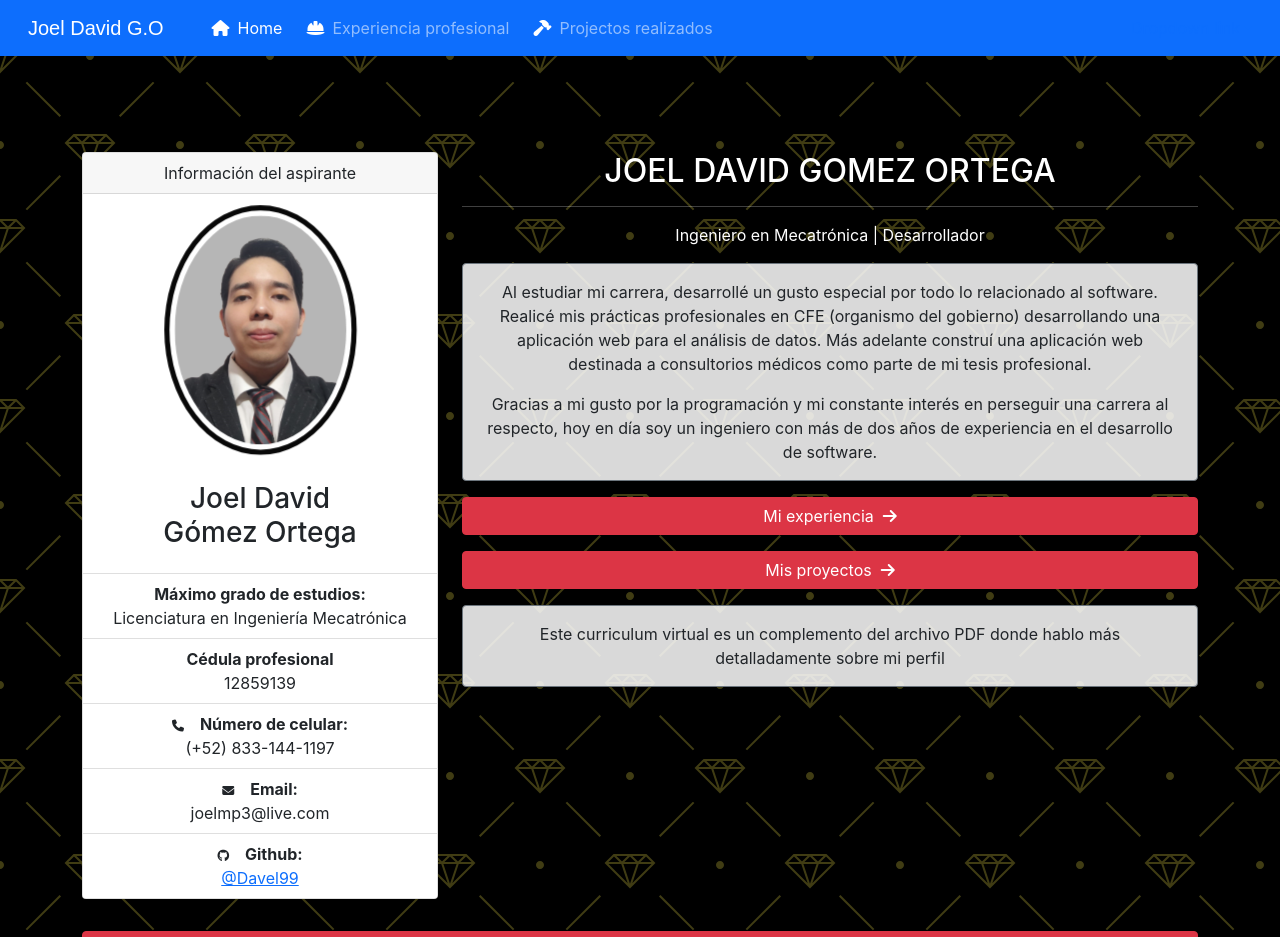
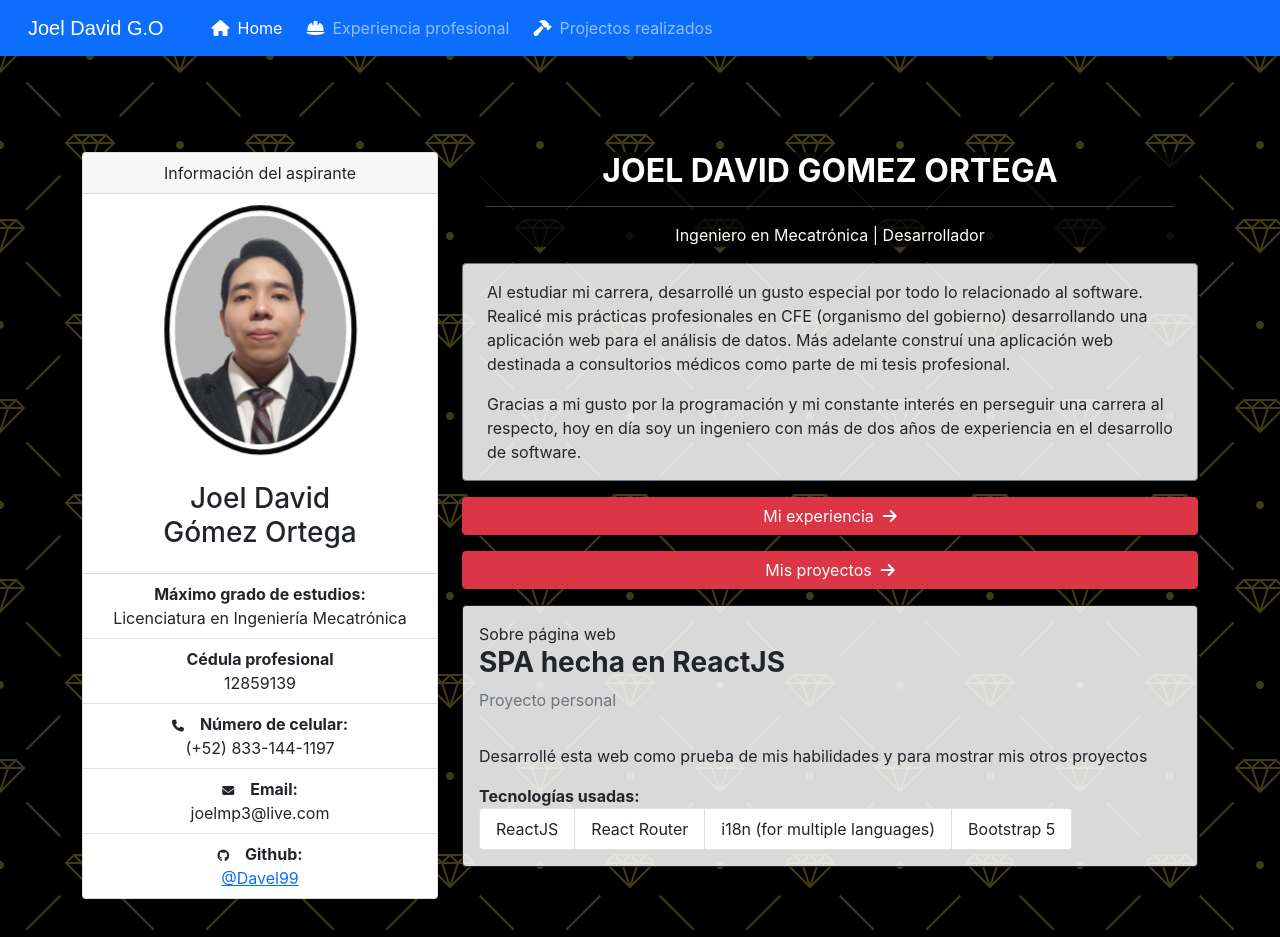
Before and after one commit to Davel99/resume, a React (Create React App) app: page / in a window 1280 px wide. Shown: the top 937 px of the page. Built offline with nearby package versions, Linux system fonts and the light colour scheme.

Commit message:
Added page project in home

```diff
--- a/src/pages/Home.jsx
+++ b/src/pages/Home.jsx
@@ -5,13 +5,18 @@ import LinkRepo from "./microcomponents/RepoLink"
 const Home = () => {
     return (
         <div class="container pt-5">
-            <div className="row pb-3">
+            <div className="row">
                 <div className="col-sm-12 col-md-4 text-dark">
                     <PresentationCard></PresentationCard>
                 </div>
-                <div className="col-sm-12 col-md-8 pb-5 text-center">
+                <div className="col-sm-12 col-md-8 pb-5">
                     <HomePresentation></HomePresentation>
                 </div>
+            </div>
+            <div className="container mt-3 pt-3 bg-semil border rounded border-secondary text-dark">
+                <p>
+                    Contáctame si tienes dudas
+                </p>
             </div>
 
             <LinkRepo href="https://github.com/Davel99/resume">Visita el repositorio de esta web</LinkRepo>
--- a/src/pages/subcomponents/HomePresentation.jsx
+++ b/src/pages/subcomponents/HomePresentation.jsx
@@ -1,28 +1,19 @@
 import { Link } from "react-router-dom"
+import ProjectHeading from "../microcomponents/ProjectHeading"
 
 const HomePresentation = () => {
     return (
         <>
-            <div className="col-12">
-                <h2>JOEL DAVID GOMEZ ORTEGA</h2>
-            </div>
-            <hr />
-            <div className="col-12">
-                <span>Ingeniero en Mecatrónica | Desarrollador </span>
+            <div className="container text-center bg-semid">
+                <div className="col-12">
+                    <h2 className="fw-bold">JOEL DAVID GOMEZ ORTEGA</h2>
+                </div>
+                <hr />
+                <div className="col-12">
+                    <span>Ingeniero en Mecatrónica | Desarrollador </span>
+                </div>
             </div>
             <div className="container mt-3 pt-3 bg-semil border rounded border-secondary text-dark">
-                {/* <p>
-                    Al estudiar mi carrera, <b>Ingeniería Mecatrónica</b>, desarrollé un gusto por el desarrollo de software.
-                    Realicé mis prácticas profesionales en CFE (Comisión Federal de Electricidad, un organismo del gobierno),
-                    desarrollando una <b>aplicación web para el análisis de datos</b>.
-                </p>
-                <p>
-                    Más adelante realicé un proyecto de <b>aplicación web para consultorios médicos</b> para mi tesis profesional.
-                </p>
-                <p>
-                    Gracias a mis antecedentes en la programación y mi constante interés por perseguir una carrera al respecto,
-                    en Marzo de 2022 pude conseguir un trabajo en <b>Infosys</b> como <b>Systems Engineer</b>
-                </p> */}
                 <p>
                     Al estudiar mi carrera, desarrollé un gusto especial por todo lo relacionado al software.
                     Realicé mis prácticas profesionales en CFE (organismo del gobierno) desarrollando una aplicación web para el análisis de datos.
@@ -43,8 +34,29 @@ const HomePresentation = () => {
                 <i class="fa-solid fa-arrow-right"></i>
             </Link>
 
-            <div className="container mt-3 pt-3 bg-semil border rounded border-secondary text-dark">
-                <p>Este curriculum virtual es un complemento del archivo PDF donde hablo más detalladamente sobre mi perfil</p>
+            <div className="container border border-dark rounded bg-semil text-dark p-3 my-3">
+                <div className="col-md-6">
+                    <ProjectHeading
+                        to="Sobre página web"
+                        title="SPA hecha en ReactJS"
+                        source="Proyecto personal" />
+                </div>
+                <div className="col-md-6">
+                    <div className="my-3">
+                    </div>
+                </div>
+                <div className="col-12 pt-3">
+                    <p>
+                        Desarrollé esta web como prueba de mis habilidades y para mostrar mis otros proyectos
+                    </p>
+                    <span className="fw-bold">Tecnologías usadas:</span>
+                    <ul class="list-group list-group-horizontal">
+                        <li className="list-group-item">ReactJS</li>
+                        <li className="list-group-item">React Router</li>
+                        <li className="list-group-item">i18n (for multiple languages)</li>
+                        <li className="list-group-item">Bootstrap 5</li>
+                    </ul>
+                </div>
             </div>
         </>
     )
```
